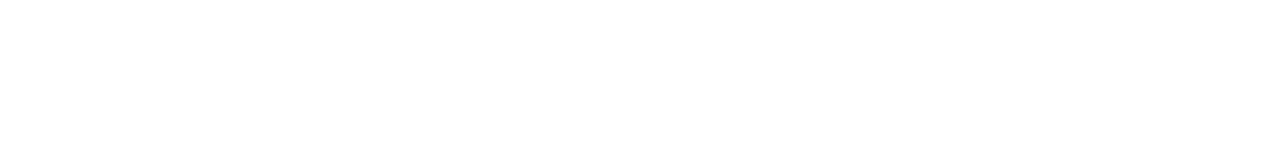
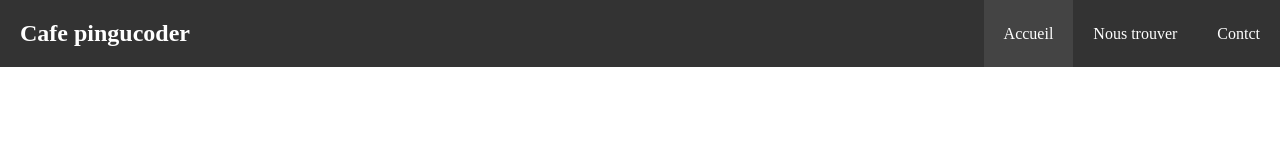
Before and after one commit to nadia-dhifi/workshop1, a plain HTML site: page index.html in a window 1280 px wide. Drawn offline with Linux system fonts and the light colour scheme.

Commit message:
Mise en place de la partie centrale

```diff
--- a/css/style.css
+++ b/css/style.css
@@ -1,8 +1,8 @@
 /* reset */
 
-*{
-  margin : 0;
-  padding : 0;
+* {
+  margin: 0;
+  padding: 0;
   box-sizing: border-box;
 }
 
@@ -13,3 +13,42 @@ h2,
 h3 {
   margin-bottom: 20px;
 }
+
+* {
+  color: #222;
+  text-decoration: none;
+}
+/* header */
+.header{
+  background: #333;
+  overflow: auto;
+  line-height: 1.7em;
+}
+.header nav h1 {
+  float: left;
+  padding: 20px;
+  margin-bottom: 0;
+}
+.header nav ul{
+  float: right;
+  list-style: none;
+  margin-bottom: 0;
+}
+.header nav ul li {
+  float: left;
+  .
+}
+.header nav h1 a{
+  color: white;
+}
+.header nav ul li a {
+  color: white;
+  padding: 20px;
+  display: block;
+}
+.header nav ul li a :hover {
+ background: #444;
+}
+.active {
+  background: #444;
+}
--- a/index.html
+++ b/index.html
@@ -1,12 +1,28 @@
 <!DOCTYPE html>
 <html lang="en">
+
 <head>
   <meta charset="UTF-8">
   <meta name="viewport" content="width=device-width, initial-scale=1.0">
   <link rel="stylesheet" href="css/style.css">
+  <link rel="preconnect" href="https://fonts.gstatic.com" crossorigin>
+<link href="https://fonts.googleapis.com/css2?family=Open+Sans:wght@300;400;700&display=swap" rel="stylesheet">
+
   <title>Cafe pingucoder | Accueil</title>
 </head>
+
 <body>
+  <header class="header">
+    <nav>
+      <h1><a href="index.html">Cafe pingucoder</a></h1>
 
+      <ul>
+        <li><a class="active" href="index.html"> Accueil</a></li>
+        <li><a href="where.html"> Nous trouver </a></li>
+        <li><a href="contact.html"> Contct</a></li>
+      </ul>
+    </nav>
+  </header>
 </body>
-</html>
+
+</html
```
